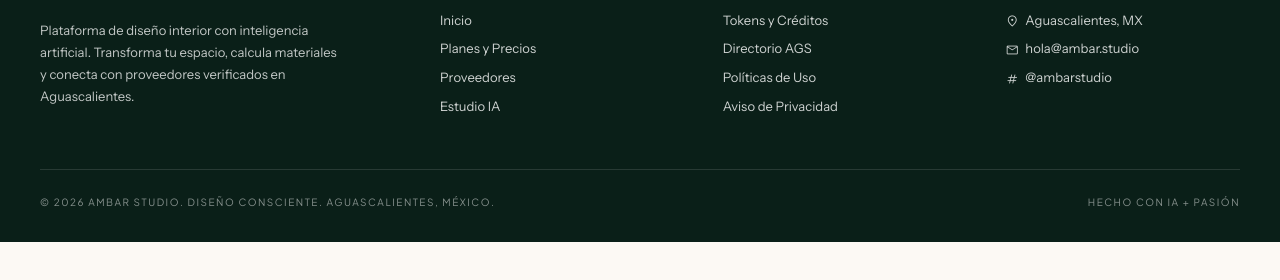
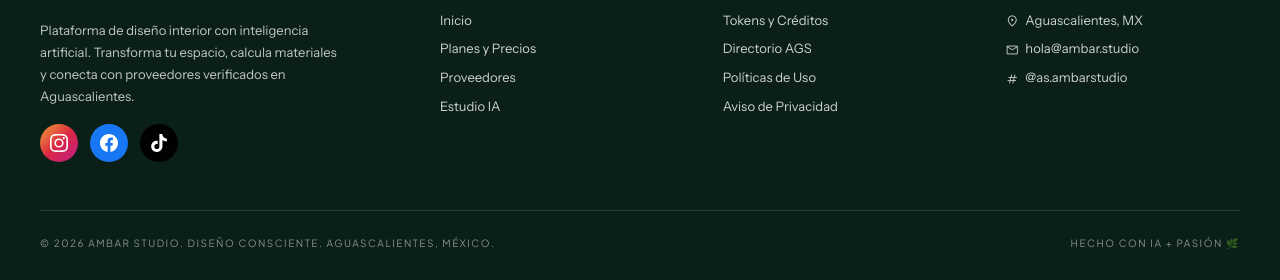
Before and after one commit to al280268-cell/AMBARSTUDIO, a React (Vite) app in the folder frontend/: page /login in a window 1280 px wide. Shown: the part 892-1172 px from the top of the page. Before the commit the page ends 1134 px from the top, so only its background shows below. Built offline with nearby package versions, Linux system fonts and the light colour scheme; no server answers.

Commit message:
fix: stable Fernet key, no auto-logout on network errors, real social links, eco savings, plan area limits

```diff
--- a/frontend/src/components/Footer.tsx
+++ b/frontend/src/components/Footer.tsx
@@ -10,7 +10,70 @@
             <p className="footer-desc">
               Plataforma de diseño interior con inteligencia artificial. Transforma tu espacio, calcula materiales y conecta con proveedores verificados en Aguascalientes.
             </p>
+            {/* Real Social Links */}
+            <div style={{ display: 'flex', gap: 12, marginTop: 16 }}>
+              {/* Instagram */}
+              <a
+                href="https://www.instagram.com/as.ambarstudio/"
+                target="_blank"
+                rel="noopener noreferrer"
+                title="Instagram @as.ambarstudio"
+                style={{
+                  width: 38, height: 38, borderRadius: '50%',
+                  background: 'linear-gradient(135deg, #f09433, #e6683c, #dc2743, #cc2366, #bc1888)',
+                  display: 'flex', alignItems: 'center', justifyContent: 'center',
+                  transition: 'transform 0.2s, opacity 0.2s',
+                }}
+                onMouseEnter={e => (e.currentTarget.style.transform = 'scale(1.12)')}
+                onMouseLeave={e => (e.currentTarget.style.transform = 'scale(1)')}
+              >
+                <svg width="18" height="18" viewBox="0 0 24 24" fill="white" xmlns="http://www.w3.org/2000/svg">
+                  <path d="M12 2.163c3.204 0 3.584.012 4.85.07 3.252.148 4.771 1.691 4.919 4.919.058 1.265.069 1.645.069 4.849 0 3.205-.012 3.584-.069 4.849-.149 3.225-1.664 4.771-4.919 4.919-1.266.058-1.644.07-4.85.07-3.204 0-3.584-.012-4.849-.07-3.26-.149-4.771-1.699-4.919-4.92-.058-1.265-.07-1.644-.07-4.849 0-3.204.013-3.583.07-4.849.149-3.227 1.664-4.771 4.919-4.919 1.266-.057 1.645-.069 4.849-.069zM12 0C8.741 0 8.333.014 7.053.072 2.695.272.273 2.69.073 7.052.014 8.333 0 8.741 0 12c0 3.259.014 3.668.072 4.948.2 4.358 2.618 6.78 6.98 6.98C8.333 23.986 8.741 24 12 24c3.259 0 3.668-.014 4.948-.072 4.354-.2 6.782-2.618 6.979-6.98.059-1.28.073-1.689.073-4.948 0-3.259-.014-3.667-.072-4.947-.196-4.354-2.617-6.78-6.979-6.98C15.668.014 15.259 0 12 0zm0 5.838a6.162 6.162 0 100 12.324 6.162 6.162 0 000-12.324zM12 16a4 4 0 110-8 4 4 0 010 8zm6.406-11.845a1.44 1.44 0 100 2.881 1.44 1.44 0 000-2.881z" />
+                </svg>
+              </a>
+
+              {/* Facebook */}
+              <a
+                href="https://www.facebook.com/share/1EPv5GGnAf/"
+                target="_blank"
+                rel="noopener noreferrer"
+                title="Facebook AMBAR STUDIO"
+                style={{
+                  width: 38, height: 38, borderRadius: '50%',
+                  background: '#1877F2',
+                  display: 'flex', alignItems: 'center', justifyContent: 'center',
+                  transition: 'transform 0.2s',
+                }}
+                onMouseEnter={e => (e.currentTarget.style.transform = 'scale(1.12)')}
+                onMouseLeave={e => (e.currentTarget.style.transform = 'scale(1)')}
+              >
+                <svg width="18" height="18" viewBox="0 0 24 24" fill="white" xmlns="http://www.w3.org/2000/svg">
+                  <path d="M24 12.073C24 5.405 18.627 0 12 0S0 5.405 0 12.073C0 18.1 4.388 23.094 10.125 24v-8.437H7.078v-3.49h3.047V9.41c0-3.025 1.792-4.697 4.533-4.697 1.312 0 2.686.236 2.686.236v2.97h-1.513c-1.491 0-1.956.93-1.956 1.886v2.268h3.328l-.532 3.49h-2.796V24C19.612 23.094 24 18.1 24 12.073z" />
+                </svg>
+              </a>
+
+              {/* TikTok */}
+              <a
+                href="https://www.tiktok.com/@ambarstudio.as"
+                target="_blank"
+                rel="noopener noreferrer"
+                title="TikTok @ambarstudio.as"
+                style={{
+                  width: 38, height: 38, borderRadius: '50%',
+                  background: '#010101',
+                  display: 'flex', alignItems: 'center', justifyContent: 'center',
+                  transition: 'transform 0.2s',
+                }}
+                onMouseEnter={e => (e.currentTarget.style.transform = 'scale(1.12)')}
+                onMouseLeave={e => (e.currentTarget.style.transform = 'scale(1)')}
+              >
+                <svg width="18" height="18" viewBox="0 0 24 24" fill="white" xmlns="http://www.w3.org/2000/svg">
+                  <path d="M12.525.02c1.31-.02 2.61-.01 3.91-.02.08 1.53.63 3.09 1.75 4.17 1.12 1.11 2.7 1.62 4.24 1.79v4.03c-1.44-.05-2.89-.35-4.2-.97-.57-.26-1.1-.59-1.62-.93-.01 2.92.01 5.84-.02 8.75-.08 1.4-.54 2.79-1.35 3.94-1.31 1.92-3.58 3.17-5.91 3.21-1.43.08-2.86-.31-4.08-1.03-2.02-1.19-3.44-3.37-3.65-5.71-.02-.5-.03-1-.01-1.49.18-1.9 1.12-3.72 2.58-4.96 1.66-1.44 3.98-2.13 6.15-1.72.02 1.48-.04 2.96-.04 4.44-.99-.32-2.15-.23-3.02.37-.63.41-1.11 1.04-1.36 1.75-.21.51-.15 1.07-.14 1.61.24 1.64 1.82 3.02 3.5 2.87 1.12-.01 2.19-.66 2.77-1.61.19-.33.4-.67.41-1.06.1-1.79.06-3.57.07-5.36.01-4.03-.01-8.05.02-12.07z" />
+                </svg>
+              </a>
+            </div>
           </div>
+
           <div>
             <div className="footer-col-title">Plataforma</div>
             <Link to="/" className="footer-col-link">Inicio</Link>
@@ -18,6 +81,7 @@
             <Link to="/providers" className="footer-col-link">Proveedores</Link>
             <Link to="/studio" className="footer-col-link">Estudio IA</Link>
           </div>
+
           <div>
             <div className="footer-col-title">Recursos</div>
             <Link to="/plans" className="footer-col-link">Tokens y Créditos</Link>
@@ -25,25 +89,27 @@
             <Link to="/terms" className="footer-col-link">Políticas de Uso</Link>
             <Link to="/privacy" className="footer-col-link">Aviso de Privacidad</Link>
           </div>
+
           <div>
             <div className="footer-col-title">Contacto</div>
             <a href="#" className="footer-col-link">
               <span className="material-symbols-outlined" style={{ fontSize: 14, marginRight: 6, verticalAlign: 'middle' }}>location_on</span>
               Aguascalientes, MX
             </a>
-            <a href="#" className="footer-col-link">
+            <a href="mailto:hola@ambar.studio" className="footer-col-link">
               <span className="material-symbols-outlined" style={{ fontSize: 14, marginRight: 6, verticalAlign: 'middle' }}>mail</span>
               hola@ambar.studio
             </a>
-            <a href="#" className="footer-col-link">
+            <a href="https://www.instagram.com/as.ambarstudio/" target="_blank" rel="noopener noreferrer" className="footer-col-link">
               <span className="material-symbols-outlined" style={{ fontSize: 14, marginRight: 6, verticalAlign: 'middle' }}>tag</span>
-              @ambarstudio
+              @as.ambarstudio
             </a>
           </div>
         </div>
+
         <div className="footer-bottom">
           <div className="footer-note">&copy; {new Date().getFullYear()} AMBAR STUDIO. Diseño Consciente. Aguascalientes, México.</div>
-          <div className="footer-note">Hecho con IA + Pasión</div>
+          <div className="footer-note">Hecho con IA + Pasión 🌿</div>
         </div>
       </div>
     </footer>
--- a/frontend/src/contexts/AuthContext.tsx
+++ b/frontend/src/contexts/AuthContext.tsx
@@ -22,15 +22,29 @@
     if (stored) {
       try {
         const data: AuthData = JSON.parse(stored);
+        // Set user immediately from stored data so UI renders right away
         setUser(data.user);
-        // Refresh user data from server
-        api.getMe().then(u => setUser(u)).catch((err) => {
-          if (err.message === 'Sesión expirada' || err.message.includes('401')) {
-            localStorage.removeItem('ambar_auth');
-            setUser(null);
-          }
-        });
-      } catch { localStorage.removeItem('ambar_auth'); }
+        // Silently refresh from server in background — NEVER log out on network error
+        api.getMe()
+          .then(u => {
+            setUser(u);
+            // Keep stored token, just update the user object
+            const fresh = { ...data, user: u };
+            localStorage.setItem('ambar_auth', JSON.stringify(fresh));
+          })
+          .catch((err: Error) => {
+            // ONLY logout if server explicitly says token is invalid (401)
+            // Ignore network failures, timeouts, 500 errors, etc.
+            const msg = err?.message || '';
+            if (msg === 'Sesión expirada' || msg === 'Token inválido o expirado' || msg === 'Token inválido') {
+              localStorage.removeItem('ambar_auth');
+              setUser(null);
+            }
+            // Otherwise keep the user logged in — network may be temporarily down
+          });
+      } catch {
+        localStorage.removeItem('ambar_auth');
+      }
     }
     setLoading(false);
   }, []);
```
Also changed, not shown: frontend/src/pages/AIStudio.tsx (+78 -0 lines), 1 other file (tests, documents, lock files or other folders).
